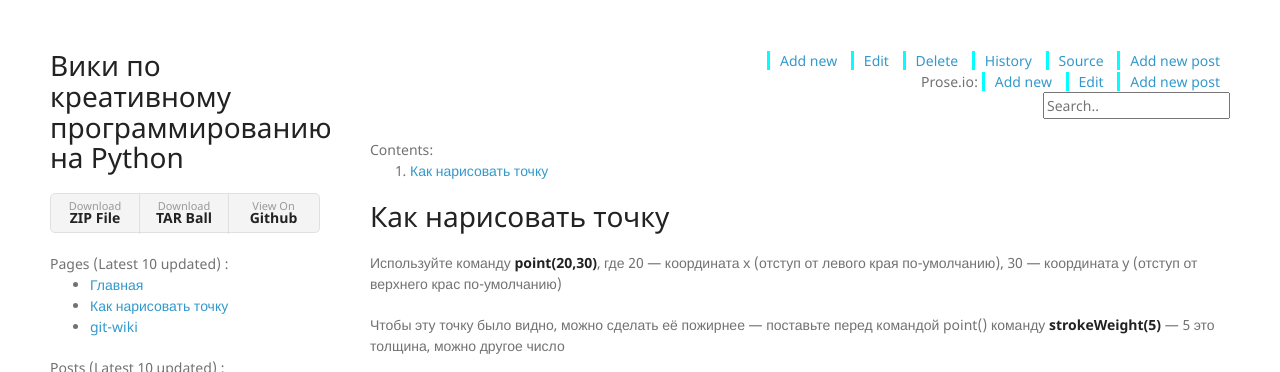
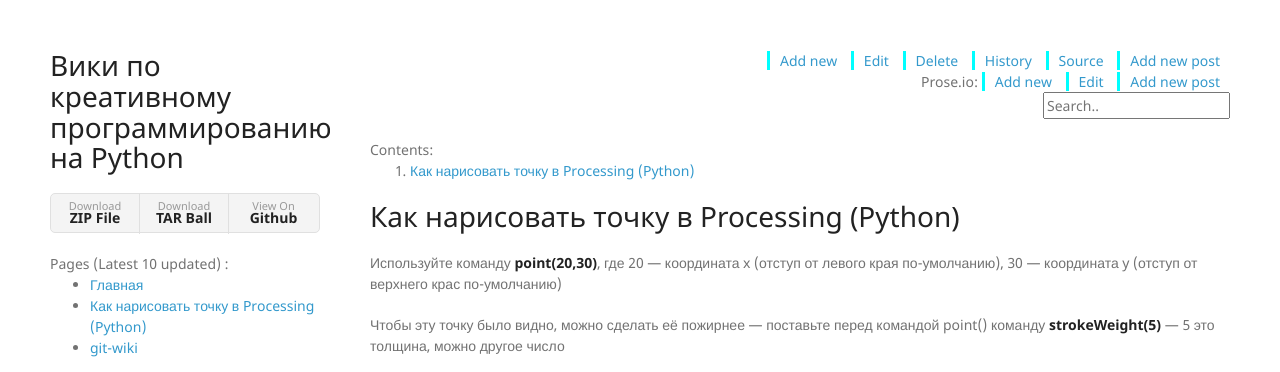
Before and after one commit to vrom1990/creativepythonwiki, a Jekyll site: the page built from wiki/2020-07-16-how-point.md, in a window 1280 px wide, cut to the strip 0-372 px from the top of the page. Built offline with Jekyll 4.4.1, drawn with Linux system fonts in a browser that asks for light colours; nearby versions of some CDN libraries; our own code applies the rules of GitHub Pages for plain Markdown files; comment, search, counter and statistics services are not loaded.

Commit message:
Create 2020-07-16-how-point.md

```diff
--- a/wiki/2020-07-16-how-point.md
+++ b/wiki/2020-07-16-how-point.md
@@ -1,4 +1,4 @@
-# Как нарисовать точку
+# Как нарисовать точку в Processing (Python)
 
 Используйте команду **point(20,30)**, где
 20 — координата x (отступ от левого края по-умолчанию),
```
